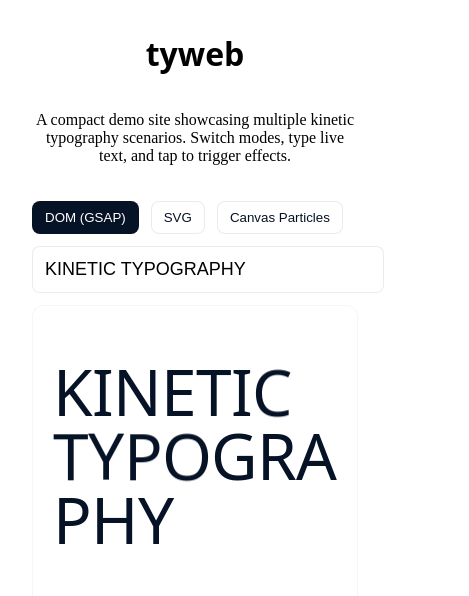
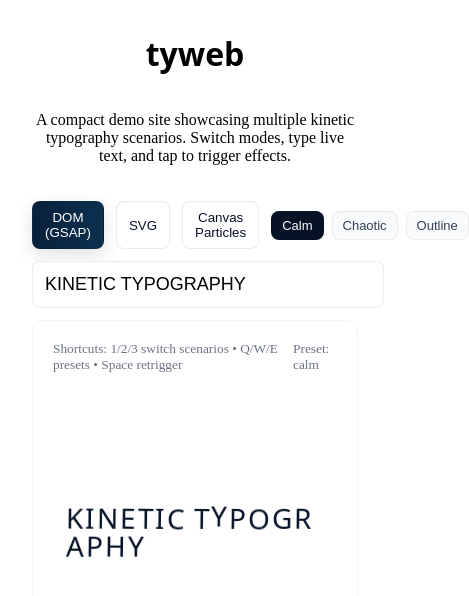
Before and after one commit to tarynichibanhooray-coder/tyweb, a Next.js app: page / in a window 390 px wide. Shown: the top 596 px of the page, 469 px wide, since content can reach past the window. Built offline with nearby package versions, Linux system fonts and the light colour scheme.

Commit message:
Enhance DOM/SVG/Canvas scenarios, add presets toolbar and styles

```diff
--- a/components/CanvasParticles.js
+++ b/components/CanvasParticles.js
@@ -1,12 +1,11 @@
 'use client';
 import { useEffect, useRef } from 'react';
-import gsap from 'gsap';
 
-// Canvas particle breakup: rasterize text to offscreen canvas, sample pixels, animate points
-export default function CanvasParticles({ text = '' }) {
+export default function CanvasParticles({ text = '', preset = 'calm' }) {
   const canvasRef = useRef(null);
   const particlesRef = useRef([]);
   const rafRef = useRef(null);
+  const pointerRef = useRef({ x: -9999, y: -9999, down: false });
 
   useEffect(() => {
     const canvas = canvasRef.current;
@@ -20,22 +19,21 @@ export default function CanvasParticles({ text = '' }) {
     resize();
     window.addEventListener('resize', resize);
 
-    // draw text to small offscreen canvas and sample
+    // draw text to offscreen canvas and sample
     const off = document.createElement('canvas');
     const offCtx = off.getContext('2d');
-    const w = 500, h = 200;
+    const w = 600, h = 200;
     off.width = w; off.height = h;
+    offCtx.clearRect(0,0,w,h);
+    offCtx.font = 'bold 96px system-ui, sans-serif';
     offCtx.fillStyle = '#000';
-    offCtx.fillRect(0,0,w,h);
-    offCtx.font = 'bold 96px system-ui, sans-serif';
-    offCtx.fillStyle = '#fff';
     offCtx.textBaseline = 'middle';
     offCtx.textAlign = 'center';
     offCtx.fillText(text || '', w/2, h/2);
 
     const img = offCtx.getImageData(0,0,w,h).data;
     const points = [];
-    const step = 6; // sampling step
+    const step = preset === 'chaotic' ? 4 : 6;
     for (let y=0;y<h;y+=step){
       for (let x=0;x<w;x+=step){
         const idx = (y*w + x)*4;
@@ -45,36 +43,75 @@ export default function CanvasParticles({ text = '' }) {
       }
     }
 
-    // create particles from points
-    particlesRef.current = points.map(p => ({ x: p.x, y: p.y, ox: p.x, oy: p.y, vx: (Math.random()-0.5)*4, vy: (Math.random()-0.5)*4 }));
+    particlesRef.current = points.map(p => ({ x: p.x, y: p.y, ox: p.x, oy: p.y, vx: 0, vy: 0 }));
 
     function render() {
       ctx.clearRect(0,0,canvas.clientWidth,canvas.clientHeight);
-      ctx.fillStyle = '#061226';
+
+      // draw connections
+      if (preset !== 'outline') {
+        ctx.strokeStyle = 'rgba(6,18,38,0.08)';
+        for (let i=0;i<particlesRef.current.length;i++){
+          const a = particlesRef.current[i];
+          for (let j=i+1;j<i+6 && j<particlesRef.current.length;j++){
+            const b = particlesRef.current[j];
+            const dx = a.x - b.x; const dy = a.y - b.y; const d = Math.hypot(dx,dy);
+            if (d < 40) {
+              ctx.beginPath(); ctx.moveTo(a.x,a.y); ctx.lineTo(b.x,b.y); ctx.stroke();
+            }
+          }
+        }
+      }
+
       particlesRef.current.forEach(pt => {
-        // simple physics
-        pt.vx *= 0.98; pt.vy *= 0.98;
+        // pointer interaction: repulse or attract
+        const dx = pt.x - pointerRef.current.x;
+        const dy = pt.y - pointerRef.current.y;
+        const dist = Math.max(1, Math.hypot(dx,dy));
+        const force = pointerRef.current.down ? (preset === 'chaotic' ? -600 : -300) : (preset === 'calm' ? 0 : -80);
+        const fx = (dx / dist) * (force / dist);
+        const fy = (dy / dist) * (force / dist);
+
+        pt.vx += fx + (pt.ox - pt.x) * 0.02;
+        pt.vy += fy + (pt.oy - pt.y) * 0.02;
+
+        pt.vx *= 0.88; pt.vy *= 0.88;
         pt.x += pt.vx; pt.y += pt.vy;
-        // spring back
-        pt.vx += (pt.ox - pt.x) * 0.02;
-        pt.vy += (pt.oy - pt.y) * 0.02;
-        ctx.beginPath();
-        ctx.arc(pt.x, pt.y, 1.6, 0, Math.PI*2);
-        ctx.fill();
+
+        // color ramp
+        const c = Math.min(255, 30 + Math.abs(Math.sin((pt.x+pt.y)/50))*220);
+        ctx.fillStyle = `rgb(${c},${60},${160})`;
+        ctx.beginPath(); ctx.arc(pt.x, pt.y, preset==='chaotic' ? 2.2 : 1.6, 0, Math.PI*2); ctx.fill();
       });
+
       rafRef.current = requestAnimationFrame(render);
     }
     render();
 
+    function onMove(e) {
+      const rect = canvas.getBoundingClientRect();
+      pointerRef.current.x = e.clientX - rect.left;
+      pointerRef.current.y = e.clientY - rect.top;
+    }
+    function onDown(e) { pointerRef.current.down = true; onMove(e); }
+    function onUp() { pointerRef.current.down = false; }
+
+    canvas.addEventListener('pointermove', onMove);
+    canvas.addEventListener('pointerdown', onDown);
+    window.addEventListener('pointerup', onUp);
+
     return () => {
       window.removeEventListener('resize', resize);
+      canvas.removeEventListener('pointermove', onMove);
+      canvas.removeEventListener('pointerdown', onDown);
+      window.removeEventListener('pointerup', onUp);
       cancelAnimationFrame(rafRef.current);
     };
-  }, [text]);
+  }, [text, preset]);
 
   return (
     <div style={{minHeight:260,display:'flex',alignItems:'center',justifyContent:'center'}}>
-      <canvas ref={canvasRef} style={{width:'100%',height:240,maxWidth:900,background:'#f6f8fb',borderRadius:8}} />
+      <canvas ref={canvasRef} style={{width:'100%',height:240,maxWidth:900,background:'#fbfcfe',borderRadius:8}} />
     </div>
   );
 }
--- a/components/DemoHost.js
+++ b/components/DemoHost.js
@@ -13,16 +13,30 @@ const SCENARIOS = [
   { id: 'canvas', label: 'Canvas Particles' }
 ];
 
+const PRESETS = [
+  { id: 'calm', label: 'Calm' },
+  { id: 'chaotic', label: 'Chaotic' },
+  { id: 'outline', label: 'Outline' }
+];
+
 export default function DemoHost() {
   const [text, setText] = useState('KINETIC TYPOGRAPHY');
   const [scenario, setScenario] = useState('dom');
+  const [preset, setPreset] = useState('calm');
 
   useEffect(() => {
-    // basic keyboard shortcuts: 1..3 switch scenarios
     function onKey(e) {
       if (e.key >= '1' && e.key <= '3') {
         const idx = Number(e.key) - 1;
         setScenario(SCENARIOS[idx].id);
+      }
+      // presets: q,w,e
+      if (e.key === 'q') setPreset('calm');
+      if (e.key === 'w') setPreset('chaotic');
+      if (e.key === 'e') setPreset('outline');
+      if (e.key === ' ') { /* re-trigger animation by toggling text briefly */
+        setText((t) => t + ' ');
+        setTimeout(() => setText((t) => t.trim()), 40);
       }
     }
     window.addEventListener('keydown', onKey);
@@ -31,13 +45,23 @@ export default function DemoHost() {
 
   return (
     <div style={{width:'100%',maxWidth:1000}}>
-      <div style={{display:'flex',gap:12,marginBottom:12}}>
-        {SCENARIOS.map(s => (
-          <button key={s.id} onClick={() => setScenario(s.id)} aria-pressed={scenario===s.id}
-            style={{padding:'8px 12px',borderRadius:8,border:'1px solid rgba(0,0,0,0.08)',background:scenario===s.id? '#061226':'#fff',color:scenario===s.id? '#fff':'#061226'}}>
-            {s.label}
-          </button>
-        ))}
+      <div style={{display:'flex',alignItems:'center',justifyContent:'space-between',gap:12,marginBottom:12}}>
+        <div style={{display:'flex',gap:12}}>
+          {SCENARIOS.map(s => (
+            <button key={s.id} onClick={() => setScenario(s.id)} aria-pressed={scenario===s.id}
+              className={"seg-btn" + (scenario===s.id? ' active':'')}>
+              {s.label}
+            </button>
+          ))}
+        </div>
+
+        <div style={{display:'flex',gap:8,alignItems:'center'}}>
+          {PRESETS.map(p => (
+            <button key={p.id} onClick={() => setPreset(p.id)} className={"mini-btn" + (preset===p.id? ' active':'')}>
+              {p.label}
+            </button>
+          ))}
+        </div>
       </div>
 
       <div style={{marginBottom:12}}>
@@ -46,10 +70,14 @@ export default function DemoHost() {
       </div>
 
       <div style={{background:'#fff',padding:20,borderRadius:12,border:'1px solid rgba(0,0,0,0.04)'}}>
-        <Suspense fallback={<div style={{height:320,display:'flex',alignItems:'center',justifyContent:'center'}}>Loading...</div>}>
-          {scenario === 'dom' && <SplitScenario text={text} />}
-          {scenario === 'svg' && <SvgScenario text={text} />}
-          {scenario === 'canvas' && <CanvasParticles text={text} />}
+        <div style={{display:'flex',justifyContent:'space-between',alignItems:'center',marginBottom:8}}>
+          <small style={{color:'#6b7280'}}>Shortcuts: 1/2/3 switch scenarios • Q/W/E presets • Space retrigger</small>
+          <small style={{color:'#6b7280'}}>Preset: {preset}</small>
+        </div>
+        <Suspense fallback={<div style={{height:360,display:'flex',alignItems:'center',justifyContent:'center'}}>Loading...</div>}>
+          {scenario === 'dom' && <SplitScenario text={text} preset={preset} />}
+          {scenario === 'svg' && <SvgScenario text={text} preset={preset} />}
+          {scenario === 'canvas' && <CanvasParticles text={text} preset={preset} />}
         </Suspense>
       </div>
 
--- a/components/SplitScenario.js
+++ b/components/SplitScenario.js
@@ -3,7 +3,7 @@ import { useEffect, useRef } from 'react';
 import { splitText, undoSplit } from '../utils/splitText';
 import gsap from 'gsap';
 
-export default function SplitScenario({ text = '' }) {
+export default function SplitScenario({ text = '', preset = 'calm' }) {
   const outRef = useRef(null);
   const splitRef = useRef(null);
 
@@ -16,25 +16,62 @@ export default function SplitScenario({ text = '' }) {
 
     const chars = res.pieces || [];
     gsap.killTweensOf(chars);
-    gsap.set(chars, { y: 10, opacity: 0, rotation: 0 });
-    const tl = gsap.timeline();
-    tl.to(chars, {
-      y: 0,
-      opacity: 1,
-      rotation: 0,
-      duration: 0.45,
-      ease: 'power3.out',
-      stagger: { each: 0.02, from: 'center' },
-    });
+
+    // visual presets
+    const config = {
+      calm: { y: 0, opacity: 1, duration: 0.5, stagger: 0.02, rotation: 0 },
+      chaotic: { y: -8, opacity: 1, duration: 0.6, stagger: 0.01, rotation: () => (Math.random() - 0.5) * 60 },
+      outline: { y: 0, opacity: 1, duration: 0.5, stagger: 0.02, rotation: 0 }
+    }[preset] || { y:0, opacity:1, duration:0.5, stagger:0.02, rotation:0 };
+
+    // entrance
+    gsap.set(chars, { y: 20, opacity: 0, rotation: 0, transformOrigin: '50% 50%' });
+    gsap.to(chars, { y: config.y, opacity: config.opacity, rotation: config.rotation, duration: config.duration, ease: 'power3.out', stagger: { each: config.stagger, from: 'center' } });
+
+    // subtle idle jitter for calm/chaotic
+    const idle = gsap.to(chars, { y: '+=2', rotation: '+=2', duration: 2, yoyo: true, repeat: -1, ease: 'sine.inOut', stagger: { each: 0.015, from: 'center' }, paused: preset === 'outline' });
+    if (preset === 'chaotic') idle.timeScale(2);
+
+    // pointer interactions: on pointermove, push letters away
+    function onMove(e) {
+      const bounds = outRef.current.getBoundingClientRect();
+      const mx = e.clientX - bounds.left;
+      const my = e.clientY - bounds.top;
+      chars.forEach((el) => {
+        const r = el.getBoundingClientRect();
+        const cx = (r.left + r.right) / 2 - bounds.left;
+        const cy = (r.top + r.bottom) / 2 - bounds.top;
+        const dx = cx - mx;
+        const dy = cy - my;
+        const dist = Math.sqrt(dx*dx+dy*dy);
+        if (dist < 120) {
+          gsap.to(el, { x: (dx/dist)*20, y: (dy/dist)*20, rotation: (dx/dist)*10, duration: 0.4, ease: 'power3.out' });
+        } else {
+          gsap.to(el, { x: 0, y: 0, rotation: 0, duration: 0.6, ease: 'power3.out' });
+        }
+      });
+    }
+
+    function onClick() {
+      // explode letters outward then reassemble
+      const tl = gsap.timeline();
+      tl.to(chars, { x: () => (Math.random()-0.5) * 400, y: () => (Math.random()-0.5) * 300, rotation: () => (Math.random()-0.5)*720, opacity: 0, duration: 0.9, stagger: 0.01, ease: 'power4.out' });
+      tl.to(chars, { x: 0, y: 0, rotation: 0, opacity: 1, duration: 0.9, stagger: { each: 0.01, from: 'center' }, ease: 'power4.out' }, '+=0.15');
+    }
+
+    outRef.current.addEventListener('pointermove', onMove);
+    outRef.current.addEventListener('click', onClick);
 
     return () => {
-      tl.kill();
+      outRef.current && outRef.current.removeEventListener('pointermove', onMove);
+      outRef.current && outRef.current.removeEventListener('click', onClick);
+      idle.kill();
     };
-  }, [text]);
+  }, [text, preset]);
 
   return (
     <div style={{minHeight:260,display:'flex',alignItems:'center',justifyContent:'center'}}>
-      <div ref={outRef} style={{fontSize:64,lineHeight:1,fontFamily:'system-ui, -apple-system, Segoe UI, Roboto, sans-serif',color:'#061226'}}>{text}</div>
+      <div ref={outRef} className="split-output" style={{fontSize:64,lineHeight:1,fontFamily:'system-ui, -apple-system, Segoe UI, Roboto, sans-serif',color:'#061226',padding:12,display:'inline-block'}}>{text}</div>
     </div>
   );
 }
--- a/styles/split-demo.css
+++ b/styles/split-demo.css
@@ -1,8 +1,38 @@
-/* per-char styling and will-change hints */
-.st-char {
+/* split-demo.css - enhanced styles for scenarios */
+
+.split-output .st-char {
   display: inline-block;
-  transform-origin: center;
   will-change: transform, opacity;
-  margin-right: -0.01em;
-  font-variant-ligatures: none; /* disable ligatures so split chars match glyphs */
+  padding: 0 1px;
 }
+
+.seg-btn {
+  padding: 8px 12px;
+  border-radius: 8px;
+  border: 1px solid rgba(0,0,0,0.08);
+  background: #fff;
+  color: #061226;
+}
+.seg-btn.active {
+  background: linear-gradient(90deg,#08203a,#0b3150);
+  color: #fff;
+  box-shadow: 0 6px 18px rgba(3,7,18,0.12);
+}
+
+.mini-btn {
+  padding: 6px 10px;
+  border-radius: 8px;
+  border: 1px solid rgba(0,0,0,0.06);
+  background: #f8fafc;
+  color: #334155;
+  font-size: 13px;
+}
+.mini-btn.active {
+  background: #061226;
+  color: #fff;
+}
+
+/* small responsive tweaks */
+@media (max-width:640px){
+  .split-output { font-size:28px !important }
+}
```
Also changed, not shown: components/SvgScenario.js (+48 -14 lines).
